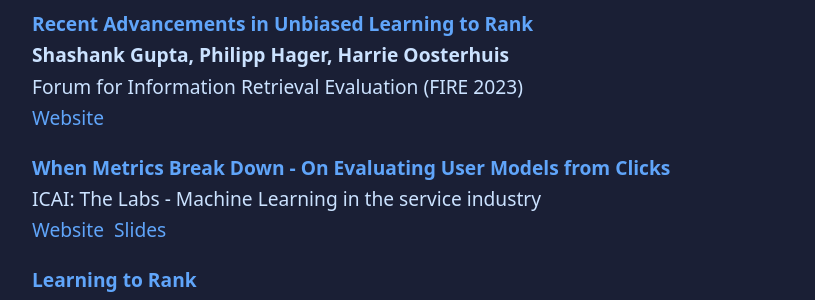
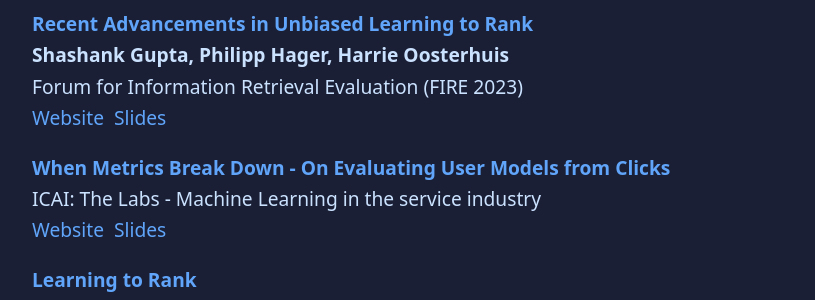
Before and after one commit to philipphager/philipphager.github.io, a Jekyll site: the page built from talks.md, in a window 1280 px wide. Shown: the part 513-813 px from the top of the page, without its empty margins (232-1047 px from the left). Built offline with Jekyll 4.4.1, drawn with Linux system fonts in a browser that asks for light colours.

Commit message:
Update talks.md

```diff
--- a/talks.md
+++ b/talks.md
@@ -14,6 +14,7 @@
 **Shashank Gupta, Philipp Hager, Harrie Oosterhuis**\\
 Forum for Information Retrieval Evaluation (FIRE 2023)\\
 [Website](https://sites.google.com/view/fire-2023-ultr-tutorial/home)
+&nbsp;[Slides](https://docs.google.com/presentation/d/1OWtPh7jnKyfPJL12gFTjJHUa81F-fcvDowJUadqTop4/present)
 
 **[When Metrics Break Down - On Evaluating User Models from Clicks](/assets/talks/2023-09-28-mmll-icai.pdf)**\\
 ICAI: The Labs - Machine Learning in the service industry\\
```
